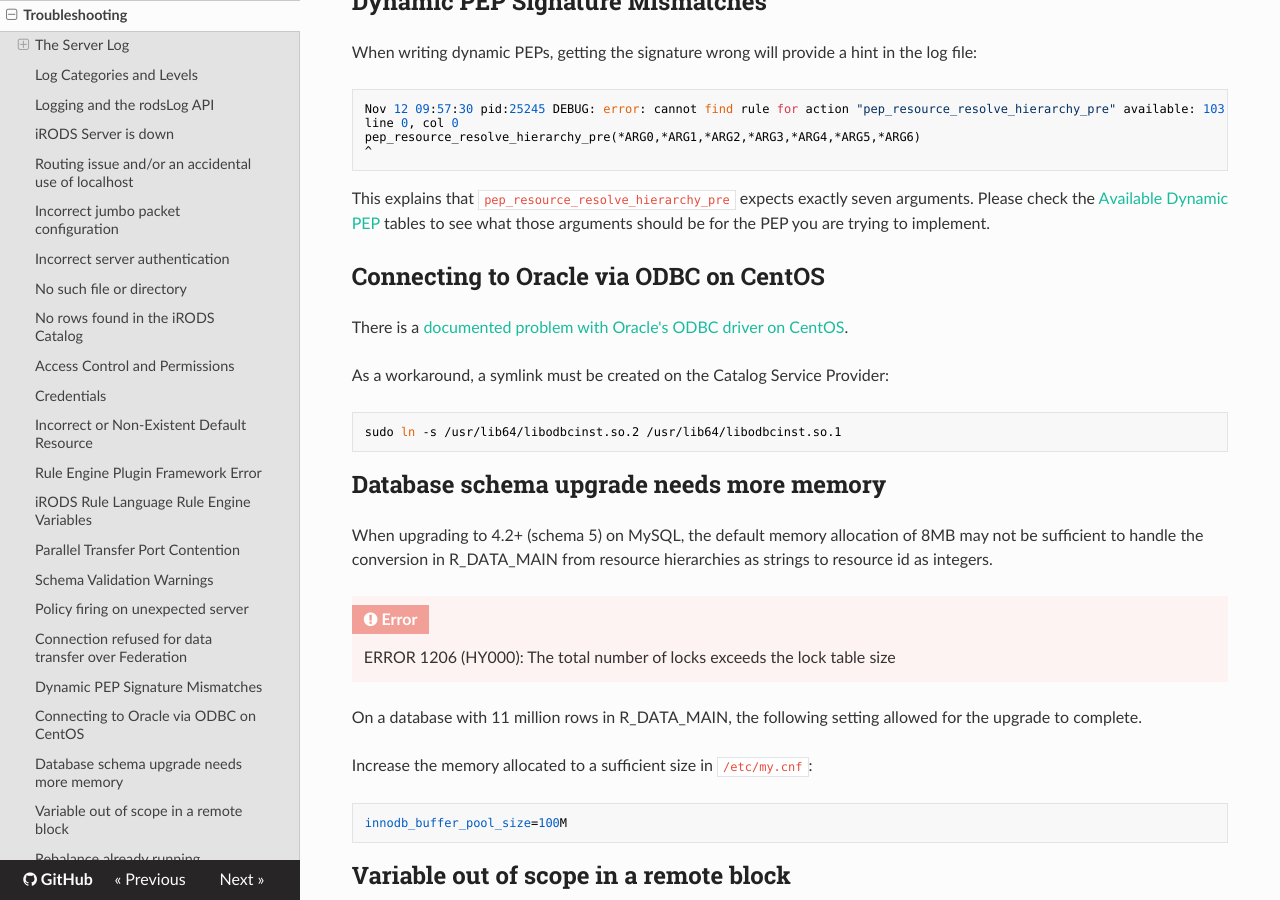
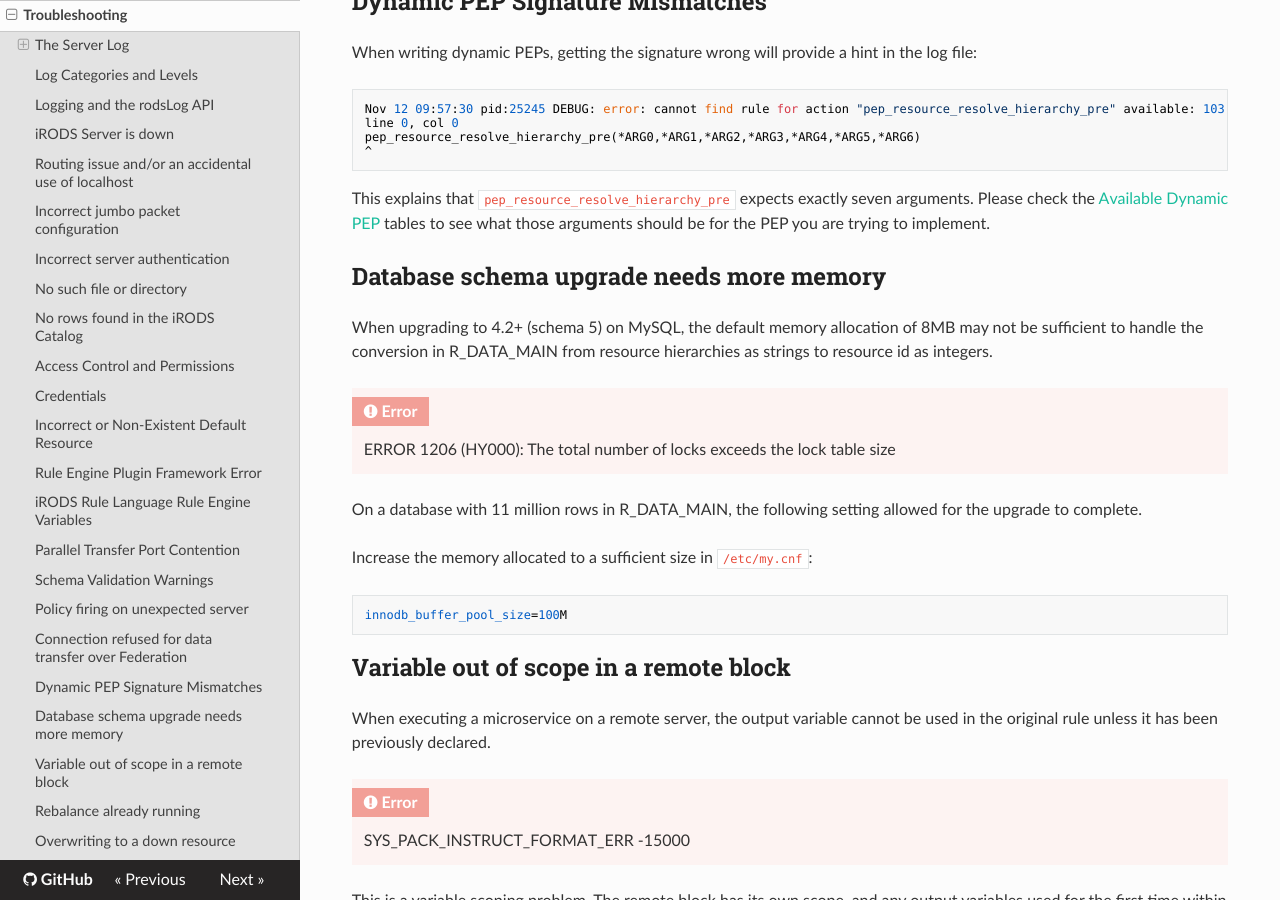
Before and after one commit to irods/irods_docs, an MkDocs documentation site: the page built from docs/system_overview/troubleshooting.md, in a window 1280 px wide and 900 px high, scrolled down 11485 px. Built offline with MkDocs 1.6.1, drawn with Linux system fonts in a browser that asks for light colours; nearby versions of some CDN libraries.

Commit message:
[?] Remove mentions of CentOS.

````diff
--- a/docs/capabilities/indexing.md
+++ b/docs/capabilities/indexing.md
@@ -45,7 +45,7 @@ $ curl -X PUT -H'Content-Type: application/json' http://localhost:9200/full_text
 ```
 $ curl -X PUT -H'Content-Type: application/json' http://localhost:9200/metadata
 
-$ curl -X PUT -H'Content-Type: application/json' http://localhost:9200/metadata/_mapping/text --data-binary "@/home/centos/repos/irods_capability_indexing/es_mapping.json"
+$ curl -X PUT -H'Content-Type: application/json' http://localhost:9200/metadata/_mapping/text --data-binary "@/home/repos/irods_capability_indexing/es_mapping.json"
 
 ```
 
--- a/docs/system_overview/troubleshooting.md
+++ b/docs/system_overview/troubleshooting.md
@@ -497,16 +497,6 @@ pep_resource_resolve_hierarchy_pre(*ARG0,*ARG1,*ARG2,*ARG3,*ARG4,*ARG5,*ARG6)
 
 This explains that `pep_resource_resolve_hierarchy_pre` expects exactly seven arguments.  Please check the [Available Dynamic PEP](../plugins/dynamic_policy_enforcement_points.md#available-dynamic-peps) tables to see what those arguments should be for the PEP you are trying to implement.
 
-## Connecting to Oracle via ODBC on CentOS
-
-There is a [documented problem with Oracle's ODBC driver on CentOS](https://bugzilla.redhat.com/show_bug.cgi?id=498311).
-
-As a workaround, a symlink must be created on the Catalog Service Provider:
-
-```
-sudo ln -s /usr/lib64/libodbcinst.so.2 /usr/lib64/libodbcinst.so.1
-```
-
 ## Database schema upgrade needs more memory
 
 When upgrading to 4.2+ (schema 5) on MySQL, the default memory allocation of 8MB may not be sufficient to handle the conversion in R_DATA_MAIN from resource hierarchies as strings to resource id as integers.
````
Also changed, not shown: docs/getting_started/installation.md (+2 -2 lines).
